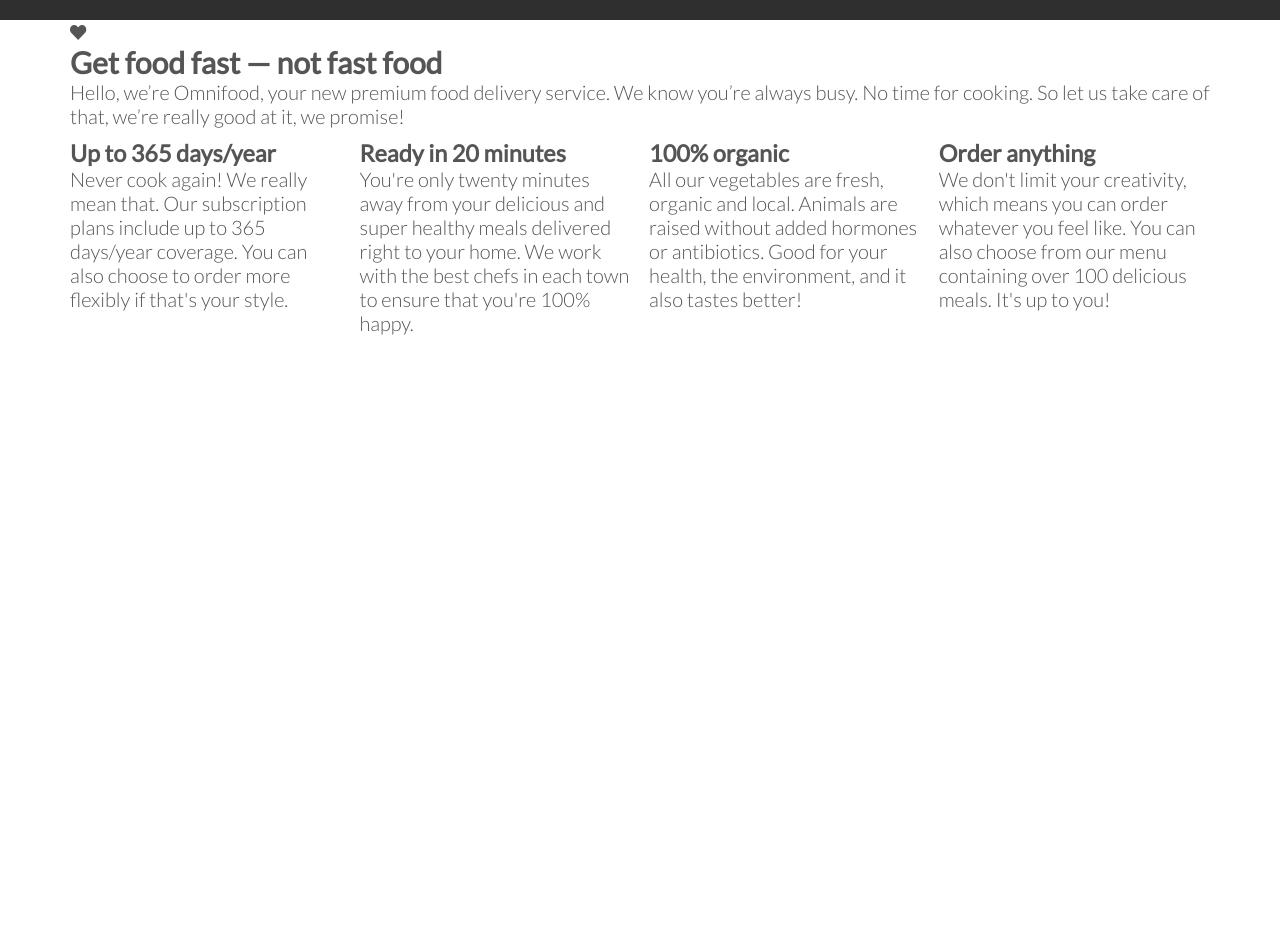
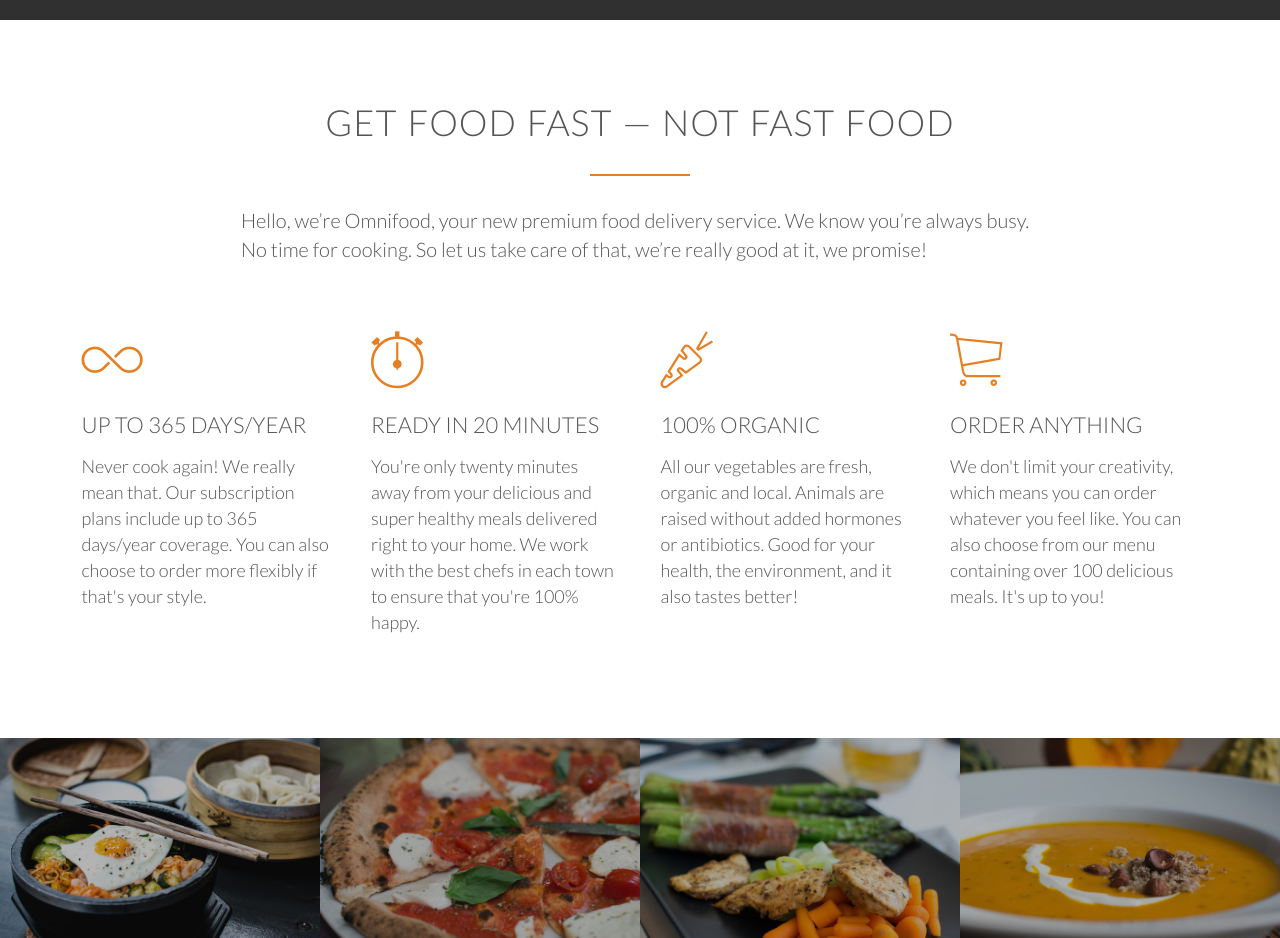
Before and after one commit to Ho4ka/Omnifood, a plain HTML site: page index.html in a window 1280 px wide. Shown: the part 780-1718 px from the top of the page. Before the commit the page ends 1127 px from the top, so only its background shows below. Drawn offline with Linux system fonts and the light colour scheme; grey boxes are pictures that could not be loaded; files whose address does not match are found by name.

Commit message:
add section meals

```diff
--- a/index.html
+++ b/index.html
@@ -30,7 +30,7 @@
             </div>
         </nav>
         <div class="hero-text-block">
-            <h1>Goodbye junk food.<br> Hello super healthy meal. </h1>
+            <h1>Goodbye junk food.<br> Hello super healthy meals. </h1>
             <a class="btn btn-full" href="#">I'm hungry</a>
             <a class="btn btn-ghost" href="#">Show me more</a>
 
@@ -38,31 +38,35 @@
     </header>
     <section class="section-futures">
         <div class="row">
-            <i class="ion-heart"></i>
+
             <h2>Get food fast &mdash; not fast food </h2>
             <p class="long-copy">
                 Hello, we’re Omnifood, your new premium food delivery service. We know you’re always busy. No time for cooking. So let us take care of that, we’re really good at it, we promise!
             </p>
             <div class="row">
-                <div class="col span-1-of-4">
+                <div class="col span-1-of-4 box">
+                    <i class="ion-ios-infinite-outline icon-big"></i>
                     <h3>Up to 365 days/year</h3>
                     <p>
                         Never cook again! We really mean that. Our subscription plans include up to 365 days/year coverage. You can also choose to order more flexibly if that's your style.
                     </p>
                 </div>
-                <div class="col span-1-of-4">
+                <div class="col span-1-of-4 box">
+                    <i class="ion-ios-stopwatch-outline icon-big"></i>
                     <h3>Ready in 20 minutes</h3>
                     <p>
                         You're only twenty minutes away from your delicious and super healthy meals delivered right to your home. We work with the best chefs in each town to ensure that you're 100% happy.
                     </p>
                 </div>
-                <div class="col span-1-of-4">
+                <div class="col span-1-of-4 box">
+                    <i class="ion-ios-nutrition-outline icon-big"></i>
                     <h3>100% organic</h3>
                     <p>
                         All our vegetables are fresh, organic and local. Animals are raised without added hormones or antibiotics. Good for your health, the environment, and it also tastes better!
                     </p>
                 </div>
-                <div class="col span-1-of-4">
+                <div class="col span-1-of-4 box">
+                    <i class="ion-ios-cart-outline icon-big"></i>
                     <h3>Order anything</h3>
                     <p>
                         We don't limit your creativity, which means you can order whatever you feel like. You can also choose from our menu containing over 100 delicious meals. It's up to you!
@@ -71,6 +75,54 @@
             </div>
         </div>
     </section>
+
+    <section class="section-meals">
+        <ul class="meals-showcase">
+            <li>
+                <figure class="meal-photo">
+                    <img src="resources/img/1.jpg" alt="Korean bibimbap with egg and vegetables">
+                </figure>
+            </li>
+            <li>
+                <figure class="meal-photo">
+                    <img src="resources/img/2.jpg" alt="Simple italian pizza with cherry tomatoes">
+                </figure>
+            </li>
+            <li>
+                <figure class="meal-photo">
+                    <img src="resources/img/3.jpg" alt="Chicken breast steak with vegetables">
+                </figure>
+            </li>
+            <li>
+                <figure class="meal-photo">
+                    <img src="resources/img/4.jpg" alt="Autumn pumpkin soup">
+                </figure>
+            </li>
+        </ul>
+
+        <ul class="meals-showcase">
+            <li>
+                <figure class="meal-photo">
+                    <img src="resources/img/5.jpg" alt="Paleo beef steak with vegetables">
+                </figure>
+            </li>
+            <li>
+                <figure class="meal-photo">
+                    <img src="resources/img/6.jpg" alt="Healthy baguette with egg and vegetables">
+                </figure>
+            </li>
+            <li>
+                <figure class="meal-photo">
+                    <img src="resources/img/7.jpg" alt="Burger with cheddar and bacon">
+                </figure>
+            </li>
+            <li>
+                <figure class="meal-photo">
+                    <img src="resources/img/8.jpg" alt="Granola with cherries and strawberries">
+                </figure>
+            </li>
+        </ul>
+    </section>
 </body>
 
 </html>
--- a/resources/css/style.css
+++ b/resources/css/style.css
@@ -35,14 +35,87 @@ html {
     margin: 0 auto;
 }
 
+section {
+    padding: 80px 0;
+}
+
+.box {
+    padding: 1%;
+}
+
+
+/*-----------------------------------------------------*/
+
+
+/*HEADINGS*/
+
+
+/*-----------------------------------------------------*/
+
+h1,
+h2,
+h3 {
+    font-weight: 300;
+    text-transform: uppercase;
+}
+
 h1 {
-    margin: 0;
+    margin-top: 0;
     color: #fff;
     font-size: 240%;
-    font-weight: 300;
-    text-transform: uppercase;
+    word-spacing: 4px;
     letter-spacing: 1px;
 }
+
+h2 {
+    font-size: 180%;
+    word-spacing: 2px;
+    text-align: center;
+    margin-bottom: 30px;
+    letter-spacing: 1px;
+}
+
+h3 {
+    font-size: 110%;
+    margin-bottom: 15px;
+}
+
+h2::after {
+    display: block;
+    height: 2px;
+    background-color: #e67e22;
+    content: '';
+    width: 100px;
+    margin: 0 auto;
+    margin-top: 30px;
+}
+
+
+/*  ---PARAGRAPHS---*/
+
+.long-copy {
+    line-height: 145%;
+    width: 70%;
+    margin-left: 15%;
+}
+
+.box p {
+    font-size: 90%;
+    line-height: 145%;
+}
+
+
+/*---ICONS---*/
+
+.icon-big {
+    font-size: 350%;
+    display: block;
+    color: #e67e22;
+    margin-bottom: 10px;
+}
+
+
+/*---BUTTONS---*/
 
 .btn:link,
 .btn:visited {
@@ -140,3 +213,60 @@ header {
 .main-nav li a:active {
     border-bottom: 2px solid #e67e22;
 }
+
+
+/*-----------------------------------------------------*/
+
+
+/*SECTION FUTURES*/
+
+
+/*-----------------------------------------------------*/
+
+.section-futures .long-copy {
+    margin-bottom: 30px;
+}
+
+
+/*-----------------------------------------------------*/
+
+
+/*MEALS*/
+
+
+/*-----------------------------------------------------*/
+
+.section-meals {
+    padding: 0;
+}
+
+.meals-showcase {
+    list-style: none;
+    width: 100%;
+}
+
+.meals-showcase li {
+    display: block;
+    float: left;
+    width: 25%;
+}
+
+.meal-photo {
+    width: 100%;
+    margin: 0;
+    overflow: hidden;
+    background-color: #000;
+}
+
+.meal-photo img {
+    opacity: 0.7;
+    width: 100%;
+    height: auto;
+    transform: scale(1.15);
+    transition: transform 0.5s, opacity 0.5s;
+}
+
+.meal-photo img:hover {
+    opacity: 1;
+    transform: scale(1.03);
+}
```
